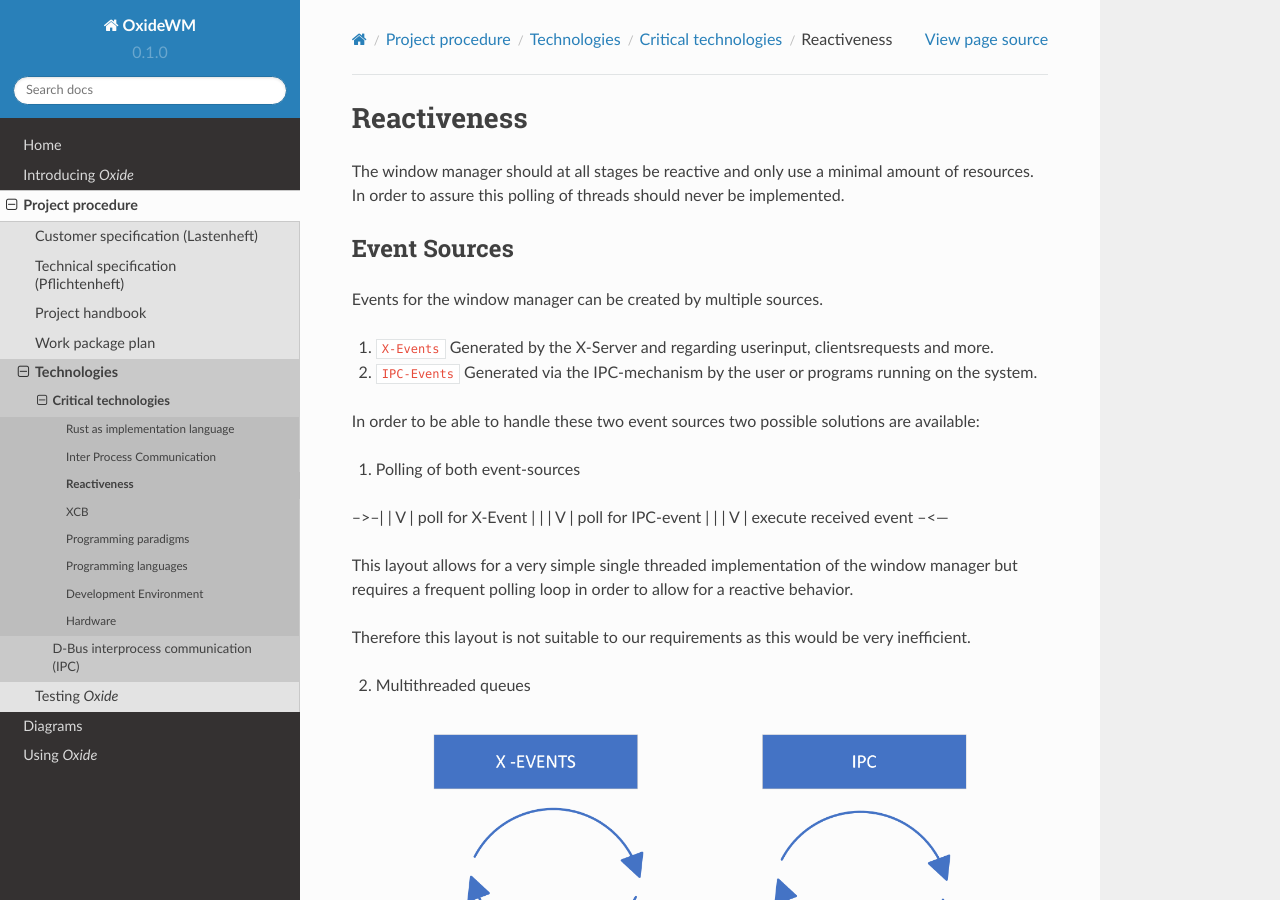
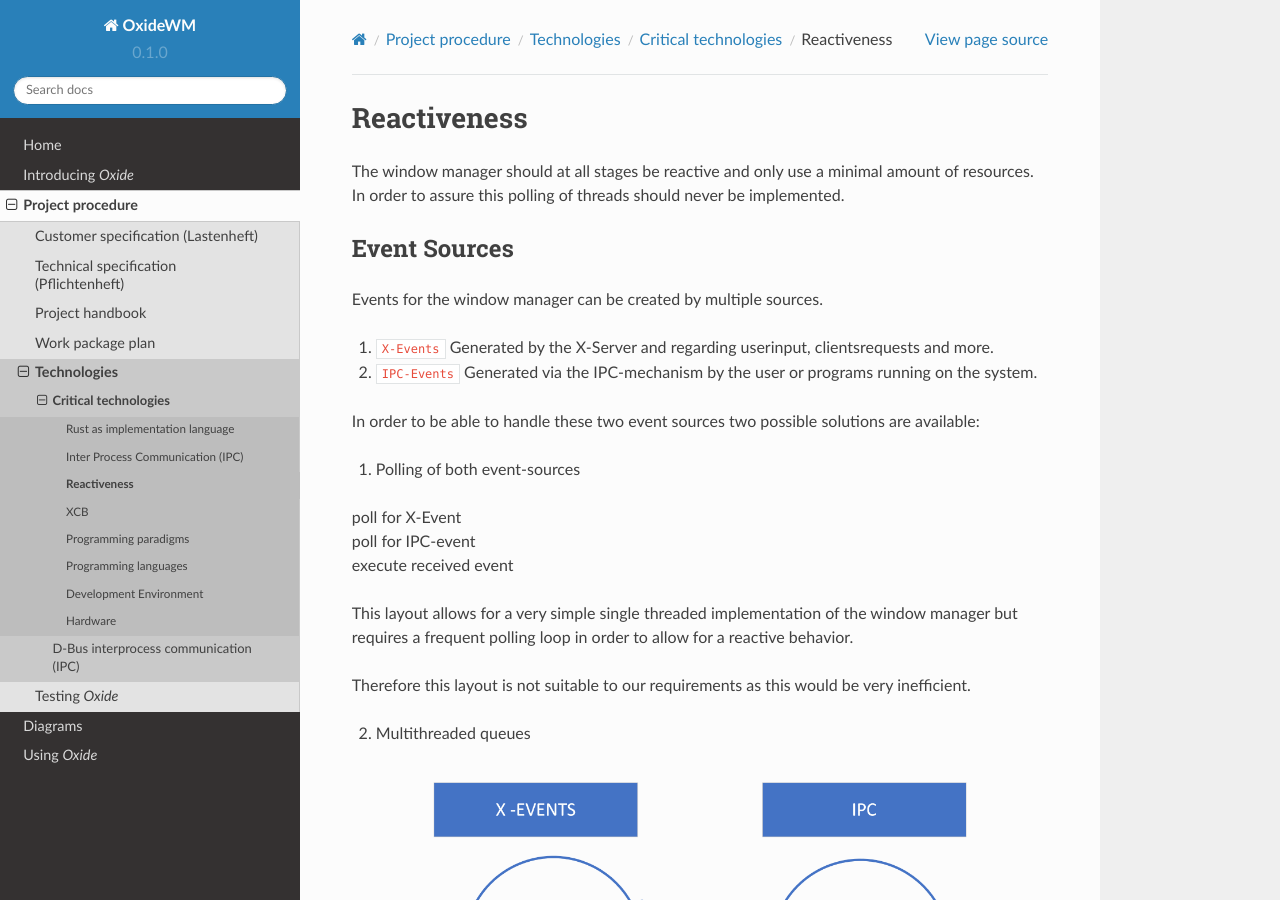
Before and after one commit to FelixSchladt/OxideWM, a Sphinx documentation site: the page built from docs/source/02_project_procedure/021_critical/021_reactiveness.rst, in a window 1280 px wide and 900 px high. Built offline with Sphinx 7.4.7 and the Read the Docs theme 2.0.0, drawn with Linux system fonts in a browser that asks for light colours.

Commit message:
fixed typos

```diff
--- a/docs/source/02_project_procedure/021_critical/021_ipc.rst
+++ b/docs/source/02_project_procedure/021_critical/021_ipc.rst
@@ -1,8 +1,8 @@
 .. _ipc:
 
-===========================
-Inter Process Communication
-===========================
+=================================
+Inter Process Communication (IPC)
+=================================
 
 During a first discussion it was decided that *Oxide* should be
 controllable via an IPC mechanism. This functionality will be inspired
--- a/docs/source/02_project_procedure/021_critical/021_reactiveness.rst
+++ b/docs/source/02_project_procedure/021_critical/021_reactiveness.rst
@@ -23,8 +23,9 @@ solutions are available:
 
 1. Polling of both event-sources
 
-–>–\| \| V \| poll for X-Event \| \| \| V \| poll for IPC-event \| \| \|
-V \| execute received event –<—
+| poll for X-Event
+| poll for IPC-event
+| execute received event
 
 This layout allows for a very simple single threaded implementation of
 the window manager but requires a frequent polling loop in order to
```
